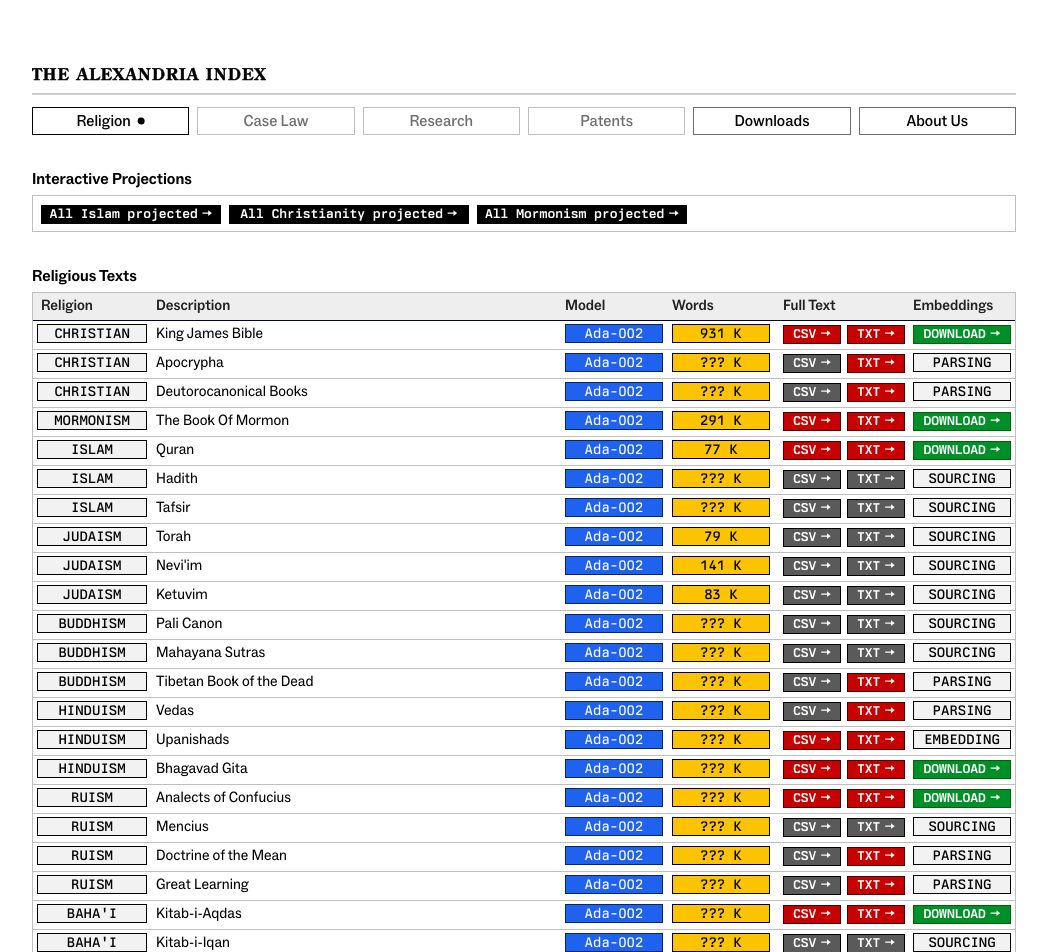
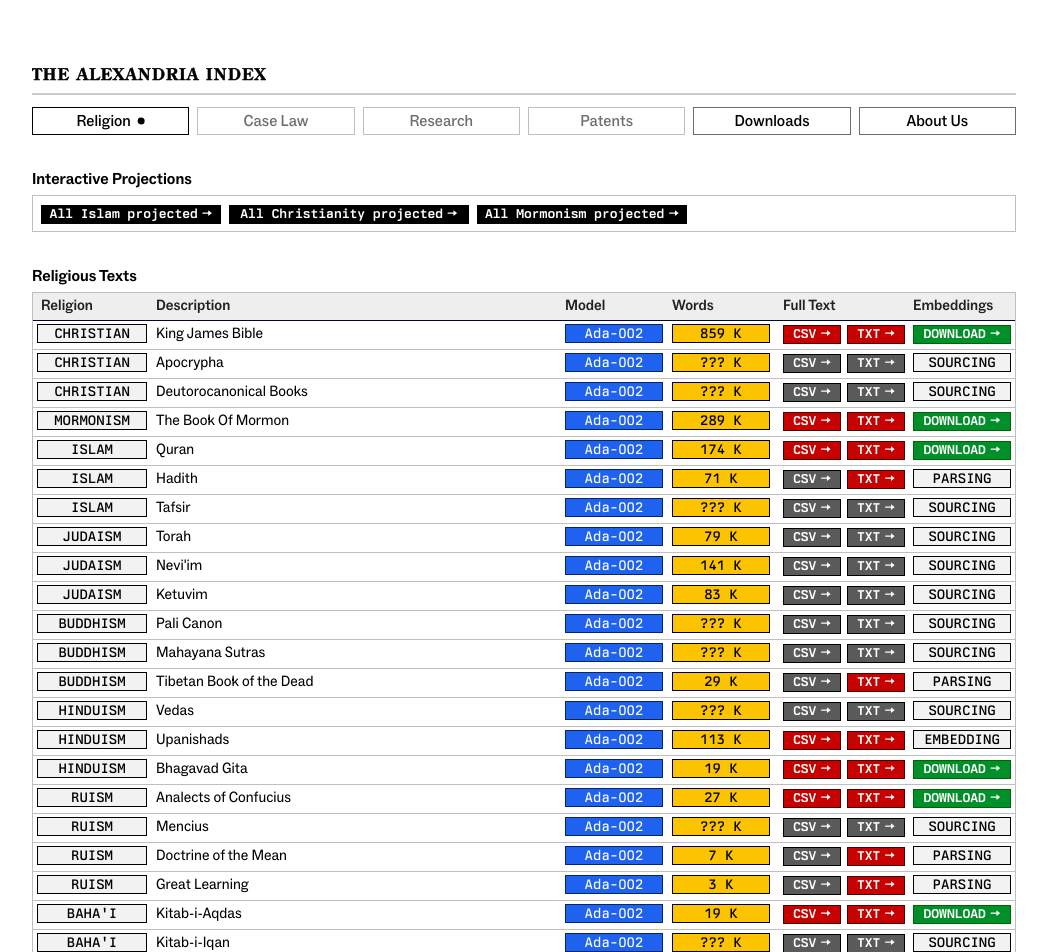
Before and after one commit to macrocosmcorp/alexandria-website, a Next.js app: page /religion in a window 1280 px wide. Shown: the top 952 px of the page, without its empty margins (116-1163 px from the left). Built offline with nearby package versions, Linux system fonts and the light colour scheme.

Commit message:
links updated

```diff
--- a/src/app/religion/page.tsx
+++ b/src/app/religion/page.tsx
@@ -95,10 +95,10 @@ function DownloadsBlock() {
           religion="CHRISTIAN"
           description="King James Bible"
           model="Ada-002"
-          size="931 K"
-          csvLink="https://raw.githubusercontent.com/macrocosmcorp/tenet/main/religious-texts/mormon/mormon_verses.csv"
-          txtLink="https://raw.githubusercontent.com/macrocosmcorp/tenet/main/religious-texts/mormon/CLEAN_book_of_mormon.txt"
-          link="https://github.com/macrocosmcorp/tenet/tree/main/religious-texts/christianity"
+          size="859 K"
+          csvLink="https://raw.githubusercontent.com/macrocosmcorp/tenet/main/religious-texts/christianity/christianity_kjv_verses.csv"
+          txtLink="https://raw.githubusercontent.com/macrocosmcorp/tenet/main/religious-texts/christianity/CLEAN_kjv.txt"
+          link="https://github.com/macrocosmcorp/tenet/tree/main/embeddings/king_james_bible_embeddings"
         />
         <DownloadRow
           religion="CHRISTIAN"
@@ -108,7 +108,7 @@ function DownloadsBlock() {
           csvLink="https://raw.githubusercontent.com/macrocosmcorp/tenet/main/religious-texts/mormon/mormon_verses.csv"
           txtLink="https://raw.githubusercontent.com/macrocosmcorp/tenet/main/religious-texts/mormon/CLEAN_book_of_mormon.txt"
           link="https://github.com/macrocosmcorp/tenet/tree/main/religious-texts/christianity"
-          status='PARSING'
+          status='SOURCING' // SOURCING until it's in the tenet repo
         />
         <DownloadRow
           religion="CHRISTIAN"
@@ -118,35 +118,35 @@ function DownloadsBlock() {
           csvLink="https://raw.githubusercontent.com/macrocosmcorp/tenet/main/religious-texts/mormon/mormon_verses.csv"
           txtLink="https://raw.githubusercontent.com/macrocosmcorp/tenet/main/religious-texts/mormon/CLEAN_book_of_mormon.txt"
           link="https://github.com/macrocosmcorp/tenet/tree/main/religious-texts/christianity"
-          status='PARSING'
+          status='SOURCING' // SOURCING until it's in the tenet repo
         />
         <DownloadRow
           religion="MORMONISM"
           description="The Book Of Mormon"
           model="Ada-002"
-          size="291 K"
+          size="289 K"
           csvLink="https://raw.githubusercontent.com/macrocosmcorp/tenet/main/religious-texts/mormon/mormon_verses.csv"
           txtLink="https://raw.githubusercontent.com/macrocosmcorp/tenet/main/religious-texts/mormon/CLEAN_book_of_mormon.txt"
-          link="https://github.com/macrocosmcorp/tenet/tree/main/religious-texts/mormon"
+          link="https://github.com/macrocosmcorp/tenet/tree/main/embeddings/book_of_mormon_embeddings"
         />
         <DownloadRow
           religion="ISLAM"
           description="Quran"
           model="Ada-002"
-          size="77 K"
-          csvLink="https://raw.githubusercontent.com/macrocosmcorp/tenet/main/religious-texts/mormon/mormon_verses.csv"
-          txtLink="https://raw.githubusercontent.com/macrocosmcorp/tenet/main/religious-texts/mormon/CLEAN_book_of_mormon.txt"
-          link="https://github.com/macrocosmcorp/tenet/tree/main/religious-texts/mormon"
+          size="174 K"
+          csvLink="https://raw.githubusercontent.com/macrocosmcorp/tenet/main/religious-texts/islam/quran_verses.csv"
+          txtLink="https://raw.githubusercontent.com/macrocosmcorp/tenet/main/religious-texts/islam/CLEAN_The-Complete-Hadith.txt"
+          link="https://github.com/macrocosmcorp/tenet/tree/main/embeddings/quran_embeddings"
         />
         <DownloadRow
           religion="ISLAM"
           description="Hadith"
           model="Ada-002"
-          size="??? K"
+          size="71 K"
           csvLink="https://raw.githubusercontent.com/macrocosmcorp/tenet/main/religious-texts/mormon/mormon_verses.csv"
           txtLink="https://raw.githubusercontent.com/macrocosmcorp/tenet/main/religious-texts/mormon/CLEAN_book_of_mormon.txt"
           link="https://github.com/macrocosmcorp/tenet/tree/main/religious-texts/mormon"
-          status='SOURCING'
+          status='PARSING'
         />
         <DownloadRow
           religion="ISLAM"
@@ -212,9 +212,9 @@ function DownloadsBlock() {
           religion="BUDDHISM"
           description="Tibetan Book of the Dead"
           model="Ada-002"
-          size="??? K"
+          size="29 K"
           csvLink="https://raw.githubusercontent.com/macrocosmcorp/tenet/main/religious-texts/mormon/mormon_verses.csv"
-          txtLink="https://raw.githubusercontent.com/macrocosmcorp/tenet/main/religious-texts/mormon/CLEAN_book_of_mormon.txt"
+          txtLink="https://raw.githubusercontent.com/macrocosmcorp/tenet/main/religious-texts/buddhism/CLEAN_book-of-the-dead.txt"
           link="https://github.com/macrocosmcorp/tenet/tree/main/religious-texts/mormon"
           status='PARSING'
         />
@@ -226,15 +226,15 @@ function DownloadsBlock() {
           csvLink="https://raw.githubusercontent.com/macrocosmcorp/tenet/main/religious-texts/mormon/mormon_verses.csv"
           txtLink="https://raw.githubusercontent.com/macrocosmcorp/tenet/main/religious-texts/mormon/CLEAN_book_of_mormon.txt"
           link="https://github.com/macrocosmcorp/tenet/tree/main/religious-texts/mormon"
-          status='PARSING'
+          status='SOURCING'  // sourcing until it's in the repos
         />
         <DownloadRow
           religion="HINDUISM"
           description="Upanishads"
           model="Ada-002"
-          size="??? K"
-          csvLink="https://raw.githubusercontent.com/macrocosmcorp/tenet/main/religious-texts/mormon/mormon_verses.csv"
-          txtLink="https://raw.githubusercontent.com/macrocosmcorp/tenet/main/religious-texts/mormon/CLEAN_book_of_mormon.txt"
+          size="113 K"
+          csvLink="https://github.com/macrocosmcorp/tenet/tree/main/religious-texts/hinduism/upanishads"
+          txtLink="https://raw.githubusercontent.com/macrocosmcorp/tenet/main/religious-texts/hinduism/CLEAN_Bhagavad_Gita.txt" // <--- this is actually where I parsed the upanishads from --brent
           link="https://github.com/macrocosmcorp/tenet/tree/main/religious-texts/mormon"
           status='EMBEDDING'
         />
@@ -242,19 +242,19 @@ function DownloadsBlock() {
           religion="HINDUISM"
           description="Bhagavad Gita"
           model="Ada-002"
-          size="??? K"
-          csvLink="https://raw.githubusercontent.com/macrocosmcorp/tenet/main/religious-texts/mormon/mormon_verses.csv"
-          txtLink="https://raw.githubusercontent.com/macrocosmcorp/tenet/main/religious-texts/mormon/CLEAN_book_of_mormon.txt"
-          link="https://github.com/macrocosmcorp/tenet/tree/main/religious-texts/mormon"
+          size="19 K"
+          csvLink="https://raw.githubusercontent.com/macrocosmcorp/tenet/main/religious-texts/hinduism/bhagavad_gita_verses.csv"
+          txtLink="https://raw.githubusercontent.com/macrocosmcorp/tenet/main/religious-texts/hinduism/CLEAN_JustBhagavadGita.txt"
+          link="https://github.com/macrocosmcorp/tenet/tree/main/embeddings/gita_embeddings"
         />
         <DownloadRow
           religion="RUISM"
           description="Analects of Confucius"
           model="Ada-002"
-          size="??? K"
-          csvLink="https://raw.githubusercontent.com/macrocosmcorp/tenet/main/religious-texts/mormon/mormon_verses.csv"
-          txtLink="https://raw.githubusercontent.com/macrocosmcorp/tenet/main/religious-texts/mormon/CLEAN_book_of_mormon.txt"
-          link="https://github.com/macrocosmcorp/tenet/tree/main/religious-texts/mormon"
+          size="27 K"
+          csvLink="https://raw.githubusercontent.com/macrocosmcorp/tenet/main/religious-texts/confuscianism/analects_verses.csv"
+          txtLink="https://raw.githubusercontent.com/macrocosmcorp/tenet/main/religious-texts/confuscianism/CLEAN_analects_confuscious.txt"
+          link="https://github.com/macrocosmcorp/tenet/tree/main/embeddings/analects_embeddings"
         />
         <DownloadRow
           religion="RUISM"
@@ -270,7 +270,7 @@ function DownloadsBlock() {
           religion="RUISM"
           description="Doctrine of the Mean"
           model="Ada-002"
-          size="??? K"
+          size="7 K"
           csvLink="https://raw.githubusercontent.com/macrocosmcorp/tenet/main/religious-texts/mormon/mormon_verses.csv"
           txtLink="https://raw.githubusercontent.com/macrocosmcorp/tenet/main/religious-texts/mormon/CLEAN_book_of_mormon.txt"
           link="https://github.com/macrocosmcorp/tenet/tree/main/religious-texts/mormon"
@@ -280,7 +280,7 @@ function DownloadsBlock() {
           religion="RUISM"
           description="Great Learning"
           model="Ada-002"
-          size="??? K"
+          size="3 K"
           csvLink="https://raw.githubusercontent.com/macrocosmcorp/tenet/main/religious-texts/mormon/mormon_verses.csv"
           txtLink="https://raw.githubusercontent.com/macrocosmcorp/tenet/main/religious-texts/mormon/CLEAN_book_of_mormon.txt"
           link="https://github.com/macrocosmcorp/tenet/tree/main/religious-texts/mormon"
@@ -290,10 +290,10 @@ function DownloadsBlock() {
           religion="BAHA'I"
           description="Kitab-i-Aqdas"
           model="Ada-002"
-          size="??? K"
-          csvLink="https://raw.githubusercontent.com/macrocosmcorp/tenet/main/religious-texts/mormon/mormon_verses.csv"
-          txtLink="https://raw.githubusercontent.com/macrocosmcorp/tenet/main/religious-texts/mormon/CLEAN_book_of_mormon.txt"
-          link="https://github.com/macrocosmcorp/tenet/tree/main/religious-texts/mormon"
+          size="19 K"
+          csvLink="https://raw.githubusercontent.com/macrocosmcorp/tenet/main/religious-texts/bahai/kitab_bahaullah_paragraphs.csv"
+          txtLink="https://raw.githubusercontent.com/macrocosmcorp/tenet/main/religious-texts/bahai/CLEAN_kitab_bahaullah.txt"
+          link="https://github.com/macrocosmcorp/tenet/tree/main/embeddings/kitab_embeddings"
         />
         <DownloadRow
           religion="BAHA'I"
@@ -309,7 +309,7 @@ function DownloadsBlock() {
           religion="BAHA'I"
           description="The Seven Valleys of Baha'u'llah"
           model="Ada-002"
-          size="??? K"
+          size="11 K"
           csvLink="https://raw.githubusercontent.com/macrocosmcorp/tenet/main/religious-texts/mormon/mormon_verses.csv"
           txtLink="https://raw.githubusercontent.com/macrocosmcorp/tenet/main/religious-texts/mormon/CLEAN_book_of_mormon.txt"
           link="https://github.com/macrocosmcorp/tenet/tree/main/religious-texts/mormon"
@@ -321,9 +321,9 @@ function DownloadsBlock() {
           model="Ada-002"
           size="??? K"
           csvLink="https://raw.githubusercontent.com/macrocosmcorp/tenet/main/religious-texts/mormon/mormon_verses.csv"
-          txtLink="https://raw.githubusercontent.com/macrocosmcorp/tenet/main/religious-texts/mormon/CLEAN_book_of_mormon.txt"
+          txtLink="https://raw.githubusercontent.com/macrocosmcorp/tenet/main/religious-texts/taoism/CLEAN_taote_laotzu.txt"
           link="https://github.com/macrocosmcorp/tenet/tree/main/religious-texts/mormon"
-          status='CLEANING'
+          status='PARSING'
         />
         <DownloadRow
           religion="TAOISM"
@@ -333,7 +333,7 @@ function DownloadsBlock() {
           csvLink="https://raw.githubusercontent.com/macrocosmcorp/tenet/main/religious-texts/mormon/mormon_verses.csv"
           txtLink="https://raw.githubusercontent.com/macrocosmcorp/tenet/main/religious-texts/mormon/CLEAN_book_of_mormon.txt"
           link="https://github.com/macrocosmcorp/tenet/tree/main/religious-texts/mormon"
-          status='CLEANING'
+          status='SOURCING'
         />
         <div className="flex text-basesm font-sans font-normal text-letter-softest border-b-lines-soft border-b-tiny h-[29px] items-center justify-center pt-0.5">
           ↓ &nbsp; Help us add more texts by contributing on Github below! We want all religions represented. &nbsp; ↓
```
